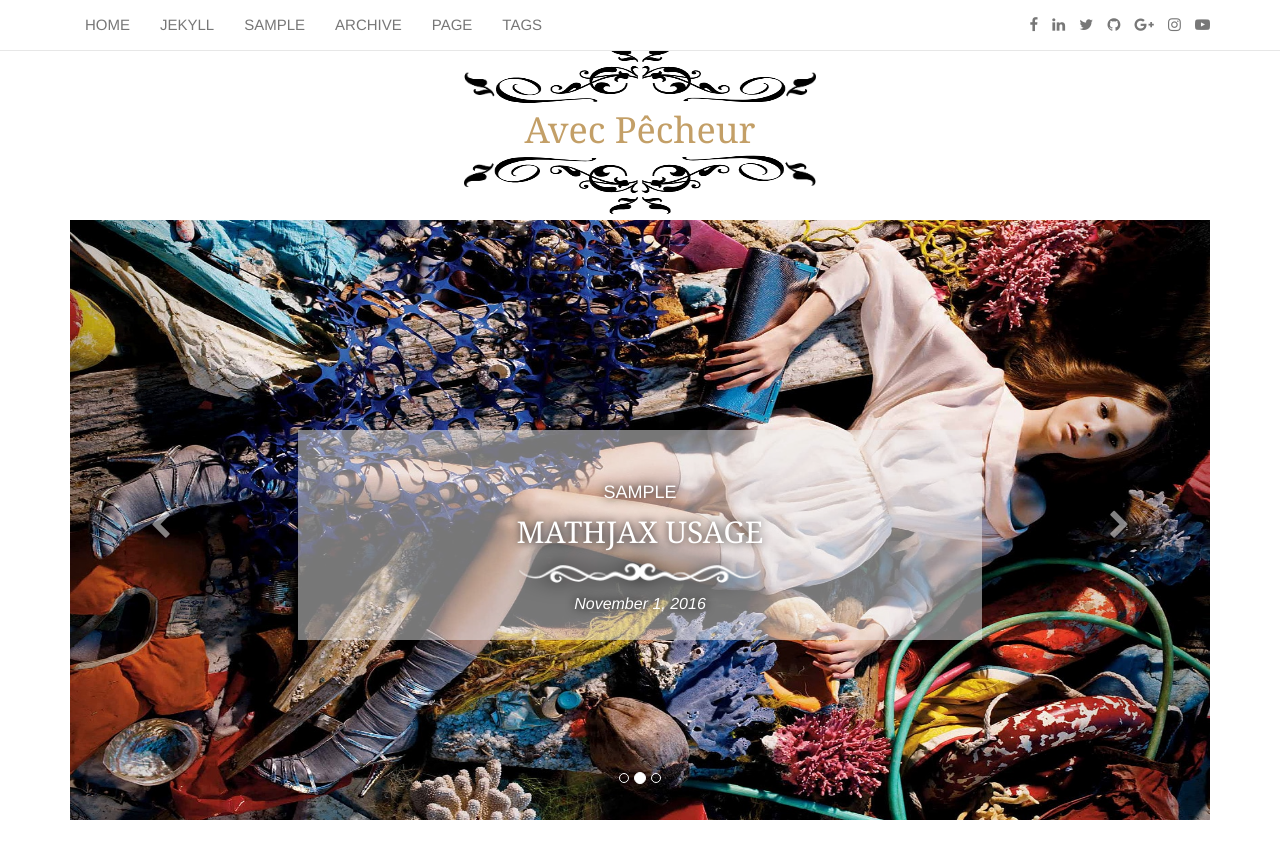
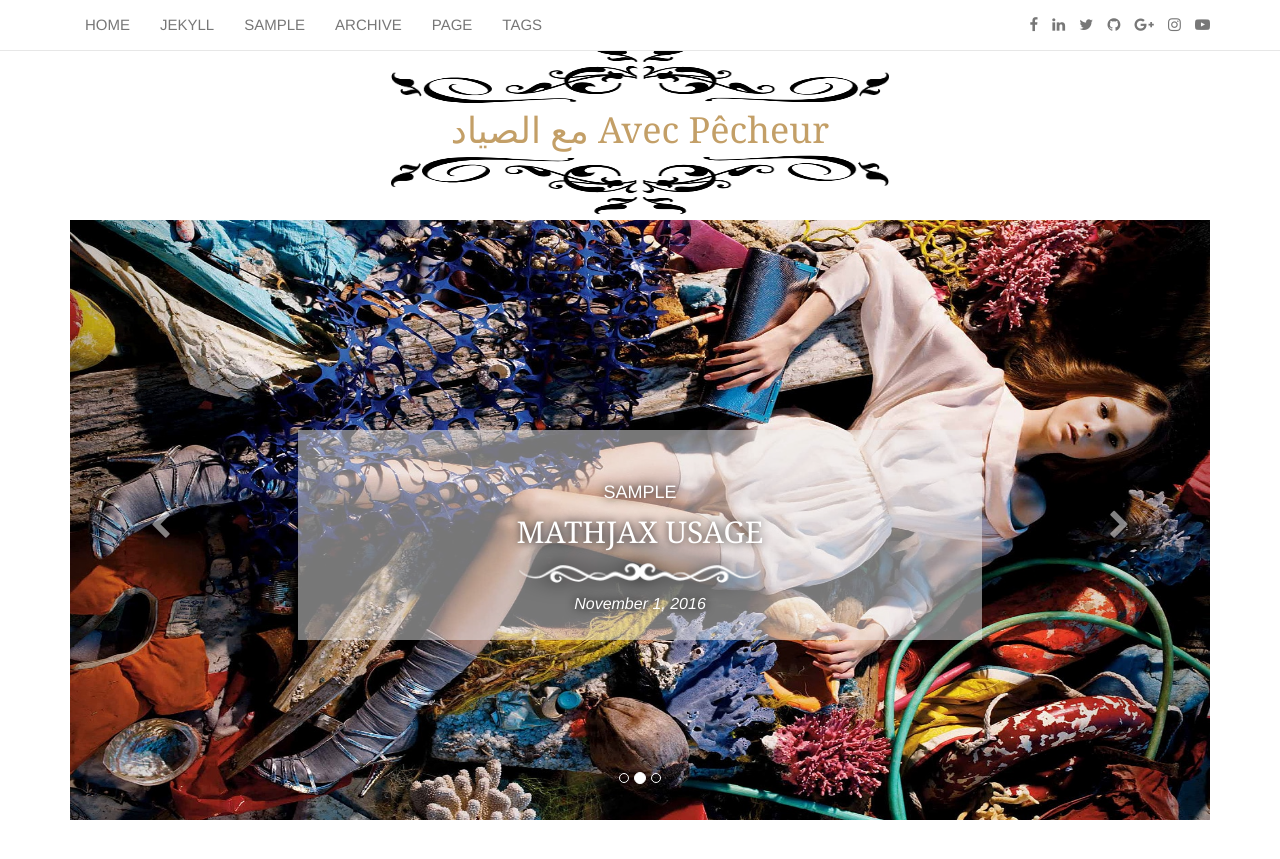
Before and after one commit to leoiii5/AvecPecheur, a Jekyll site: the page built from index.html, in a window 1280 px wide and 900 px high. Shown: the top 859 px of the window. Built offline with Jekyll 4.4.1, drawn with Linux system fonts in a browser that asks for light colours; the list of posts is cut into pages by our own code; comment, search, counter and statistics services are not loaded.

Commit message:
Update _config.yml

```diff
--- a/_config.yml
+++ b/_config.yml
@@ -1,5 +1,5 @@
 # Site settings
-title: Avec Pêcheur
+title: مع الصياد Avec Pêcheur
 username: yourname
 email: your-email@domain.com
 description: > # this means to ignore newlines until "baseurl:"
```
